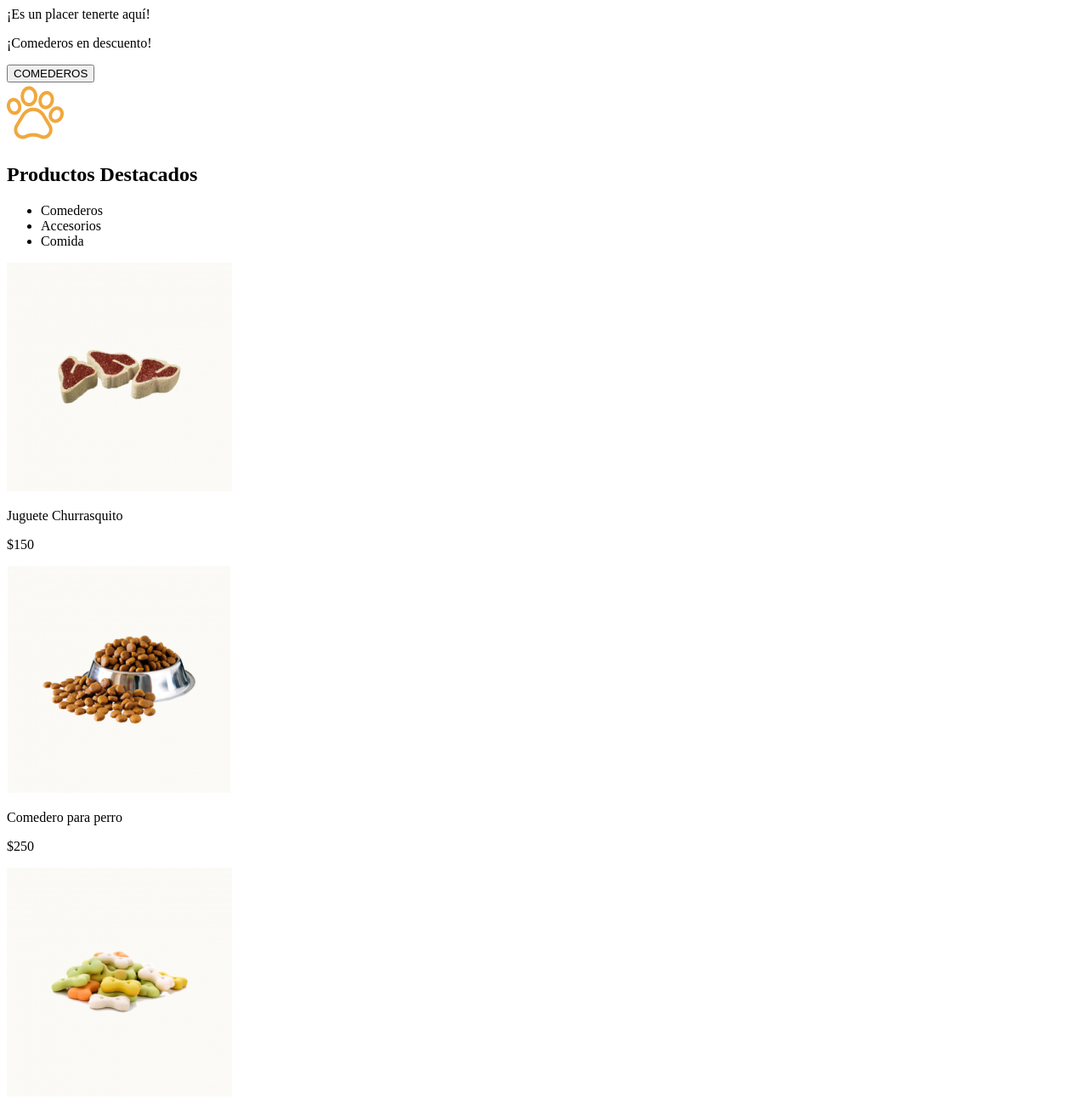
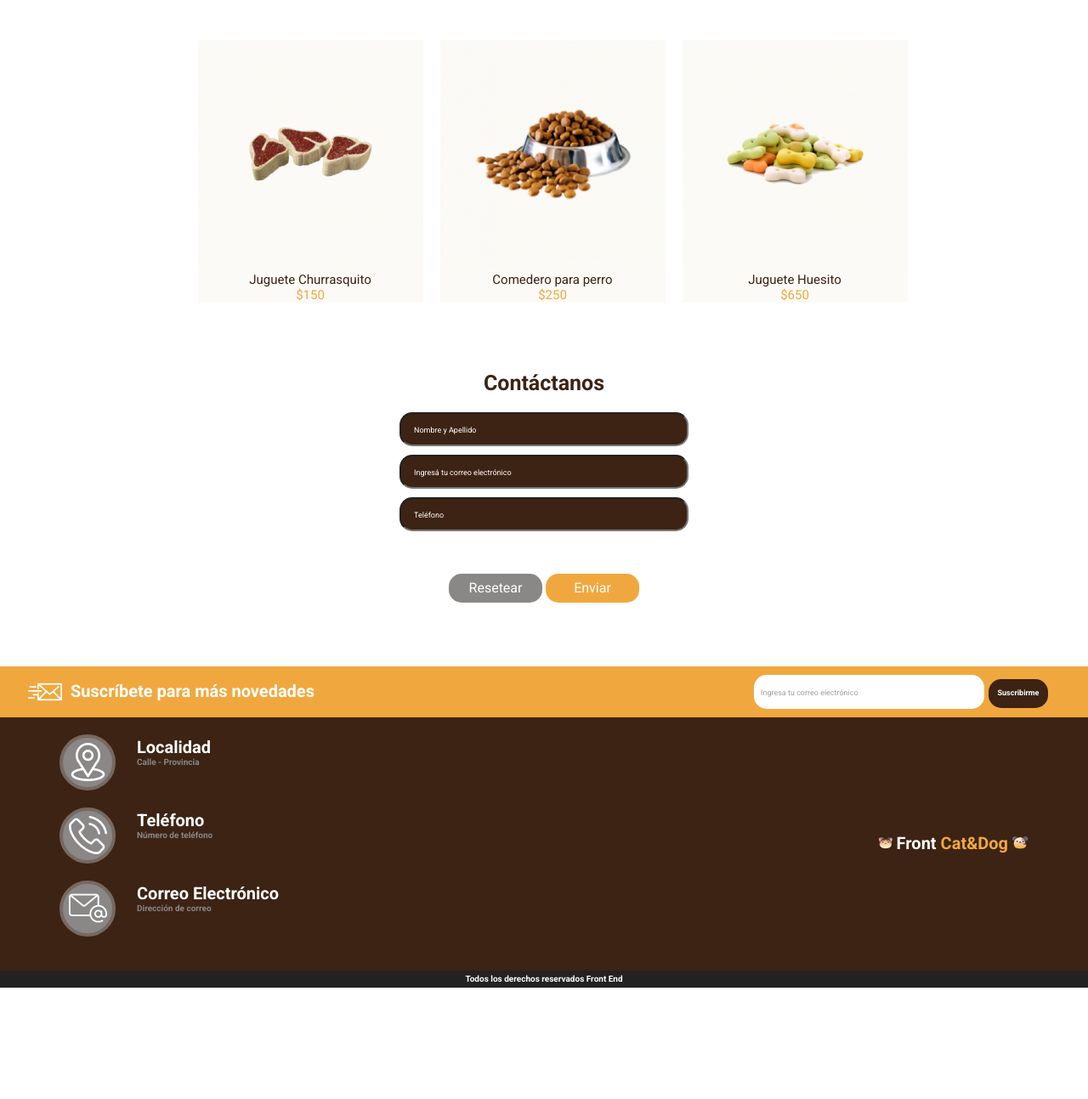
Before and after one commit to Digital-House-CTD/FrontEnd1-HTML2, a plain HTML site: page index.html in a window 1280 px wide. Shown: the part 656-1949 px from the top of the page at 85% size. After the commit the page ends 1818 px from the top, so only its background shows below. Drawn offline with Linux system fonts and the light colour scheme.

Commit message:
Aplicando estilos

```diff
--- /dev/null
+++ b/css/styles.css
@@ -0,0 +1,351 @@
+@import url('https://fonts.googleapis.com/css2?family=Roboto:wght@400;700&display=swap');
+*{
+    margin: 0;
+    padding: 0;
+    box-sizing: border-box;
+    font-family: 'Roboto', sans-serif;
+    list-style: none;
+
+}
+a{
+    text-decoration: none;
+    color: inherit;
+}
+
+/*HEADER*/
+    /*BARRA SUPERIOR*/
+    #barra-superior{
+        background-color: #222222;
+        color: #F3F3F3;
+        display: flex;
+        justify-content: space-between;
+        padding: 5px 90px;
+        font-size: 10px;
+    }
+    select {
+        background: #222222;
+        border: none;
+        font-size: 14px;
+        color: #F3F3F3;
+        font-size: 10px;
+    }
+
+    /*MENU PRINCIPAL*/
+    nav{
+        background-color: #F0A83E;
+        height: 62px;
+        color: #ffffff;
+        margin-bottom: 0;
+        padding-top: 20px;
+        padding-bottom: 20px;
+        padding-left: 90px;
+    }
+        /*Logo*/
+        .logo{
+            font-weight: 700;
+            font-size: 20px;
+            line-height: 23.44px;
+            text-decoration: none;
+            float: left;
+        }
+        .dark{
+            color: #FFFFFF;
+        }
+        .dark span{
+            color: #3C2313;
+        }
+
+        /*Navbar*/
+        nav ul{
+            overflow: hidden;
+            display: inline;
+            float: right;
+        }
+        nav li {
+            float: left;
+            padding-right: 20px;
+            font-size: 13px;
+        }
+        nav li img{
+            padding-right: 2px;
+            height: 15px;
+        }
+/*MAIN*/
+    /*Banner*/
+    #banner{
+        background-image: url("../img/bowl-and-pet-daities-on-green-background 1.png");
+        background-color: #F3F3F3;
+        margin-top: 0;
+        background-position: center;
+        background-repeat: no-repeat;
+        background-size: cover;
+        display: flex;
+        padding: 10%;
+    }
+    .banner-text{
+        display: inline;
+        margin-left: 70%;
+        color: #3C2313;
+        text-align: center;
+    }
+    .banner-main-text{
+        font-family: Roboto;
+        font-size: 30px;
+        line-height: 35px;
+        text-align: center;
+        background-color: #FFFFFF;
+        padding: 10px;
+        border-radius: 5px;
+        margin-bottom: 12px;
+        white-space: nowrap;
+
+    }
+    .banner-message {
+        font-size: 16px;
+        line-height: 18.75px;
+
+    }
+
+    .banner-text button{
+        background-color: #F0A83E;
+        padding: 15px 23px;
+        color: #FFFFFF;
+        font-size: 16px;
+        border: transparent;
+        border-radius: 5px;
+        margin-top: 12px;
+        cursor: pointer;
+    }
+
+    /*Productos*/
+    #productos{
+        margin: 20px 95px 80px 95px;
+        text-align: center;
+    }
+    #productos h2{
+        font-size: 40px;
+        color: #3C2313;
+        line-height: 46.88px;
+    }
+    #productos>img{
+        height: 71px;
+        width: auto;
+        margin-bottom: 5px;
+    }
+    #productos ul {
+        display: flex;
+        justify-content: center;
+        align-items: center;
+        font-size: 15px;
+    }
+    #productos li:not(:last-child){
+        margin-right: 31px;
+    }
+    #productos li:not(:first-child){
+        list-style-type: "- " ;
+        padding-left: 15px;
+    }
+    /*Tarjetas de productos*/
+    .cards{
+        display: flex;
+        align-items: center;
+        justify-content: center;
+        margin-top: 50px;
+        text-align: center;
+
+    }
+    .cards div{
+        margin-left: 20px;
+        background-color: #FBFAF6;
+
+    }
+
+    .cards img {
+        width: 265px;
+        height: auto;
+    }
+    .cards p {
+        font-size: 15px;
+        font-weight: 500;
+        line-height: 18px;
+        color: #3C2313;
+    }
+
+    .cards p.price {
+        color: #F0A83E;
+        margin-bottom: px;
+
+    }
+    /*Contacto*/
+    #contacto {
+        display: flex;
+        text-align: center;
+        justify-content: center;
+    }
+    #contacto h3 {
+        font-size: 25px;
+        font-weight: 700;
+        line-height: 29px;
+        color: #3C2313;
+        margin-bottom: 20px;
+    }
+
+    #contacto input{
+        display: block;
+        margin-bottom: 10px;
+        background-color: #3C2313;
+        border-radius: 15px;
+        height: 40px;
+        width: 340px;
+    }
+    #contacto input::placeholder {
+        font-size: 9px;
+        line-height: 11px;
+        text-align: left;
+        color: #FFFFFF;
+        padding-left: 15px;
+    }
+    #contacto button {
+        margin-top: 40px;
+        height: 34px;
+        width: 110px;
+        border-radius: 15px;
+        background-color: #8A8787;
+        font-size: 16px;
+        font-weight: 400;
+        line-height: 19px;
+        color: #FFFFFF;
+        border: transparent;
+        cursor: pointer;
+        margin-bottom: 75px;
+    }
+    #contacto button.cta {
+        background-color: #F0A83E;
+    }
+
+
+/*FOOTER*/
+footer{
+    background-color: #3C2313;
+    color: white;
+}
+    /*Suscripcion*/
+    .suscripcion{
+        background-color: #F0A83E;
+        height: 60px;
+        width: 100%;
+        font-size: 20px;
+        font-weight: 700;
+        line-height: 23px;
+        color: #FFFFFF;
+        display: flex;
+        justify-content: space-between;
+        align-items: center;
+        padding: 0px 47px 0px 23px;
+    }
+    .search {
+
+    }
+    .suscripcion-title {
+        display: flex;
+        align-items: center;
+        padding-left: 10px;
+
+    }
+    .suscripcion-title p {
+        padding-left:10px;
+    }
+    div.search input {
+        background-color: #FFFFFF;
+        height: 40px;
+        width: 271px;
+        border-radius: 15px;
+        border: transparent;
+    }
+    div.search input::placeholder{
+        font-size: 9px;
+        font-weight: 400;
+        line-height: 11px;
+        padding-left: 8px;
+        color: #A0A0A0;
+
+    }
+    div.search button {
+        height: 34px;
+        width: 70px;
+        border-radius: 15px;
+        background-color: #3C2313;
+        font-size: 9px;
+        font-weight: 700;
+        line-height: 11px;
+        color: #FFFFFF;
+        border: transparent;
+        cursor: pointer;
+    }
+
+    /*Container informacion*/
+    .container-information{
+        margin: 20px 70px;
+        display: flex;
+        justify-content: space-between;
+        align-items: center;
+    }
+
+    .container-information li>img {
+        height: auto;
+        width: 45px;
+    }
+
+    .container-information li>span{
+        background-color: #8A8787;
+        height: 66px;
+        width: 66px;
+        border-radius: 100%;
+        display: flex;
+        border: solid 4px #786960;
+        justify-content: center;
+        align-items: center;
+    }
+
+    footer li{
+        margin-bottom: 20px;
+        display: flex;
+    }
+    .container-information li>div{
+        padding-left: 25px;
+    }
+    .container-information div>h4{
+        font-size: 20px;
+        font-weight: 700;
+        line-height: 23px;
+        padding-top: 4px;
+    }
+
+    .container-information div>p{
+        font-size: 10px;
+        font-weight: 700;
+        line-height: 12px;
+        color: #8A8787;
+    }
+
+
+
+
+    .light{
+        color: #F0A83E;
+    }
+    .light span{
+        color: #FFFFFF;
+    }
+
+    .footer-last-bar {
+        height: 20px;
+        font-size: 10px;
+        font-weight: 700;
+        line-height: 12px;
+        text-align: center;
+        background-color: #222222;
+        display: flex;
+        justify-content: center;
+        align-items: center;
+    }
--- a/index.html
+++ b/index.html
@@ -4,71 +4,86 @@
     <meta charset="UTF-8">
     <meta http-equiv="X-UA-Compatible" content="IE=edge">
     <meta name="viewport" content="width=device-width, initial-scale=1.0">
+    <link rel="stylesheet" href="./css/styles.css">
     <title>Práctica integradora</title>
 </head>
 <body>
     <header>
-        <nav id="barra-superior">
+        <section id="barra-superior">
             <p>Grandes ofertas en comederos</p>
-            <ul>
-                <li>
+            <div>
                 <select>
                     <option value="opcion1">Inglés</option>
                     <option value="opcion2" selected>Español</option>
                     <option value="opcion3">Portugués</option>
                 </select>
-                </li>
-                <li>
+
+
                 <select>
                     <option value="opcion1">$USD</option>
                     <option value="opcion2" selected>$ARG</option>
                     <option value="opcion3">R$</option>
                 </select>
-                </li>
-            </ul>
-        </nav>
+            </div>
+        </section>
         <nav id="menu-principal">
-            <a href="#"><img src="img/Logo Clear.png" alt="Pet Cat&Dog Logo" ></a>
+            <p class="logo dark">
+                <a href="#">
+                    <img src="./img/Cat.png" alt="gato">
+                    <span>Front</span>
+                    Cat&Dog
+                    <img src="./img/Dog.png" alt="perro">
+                </a>
+            </p>
+
             <ul>
-                <li><a href="#categorias">Categorías</a></li>
-                <li><a href="#pets">Pets</a></li>
-                <li><a href="#nosotros">Nosotros</a></li>
-                <li><a href="#contacto">Contactanos</a></li>
+                <li><a href="#categorias"> <img src="img/pawprint-icon.png" alt="Patita" >Categorías</a></li>
+                <li><a href="#pets"><img src="img/pawprint-icon.png" alt="Patita" >Pets</a></li>
+                <li><a href="#nosotros"><img src="img/pawprint-icon.png" alt="Patita" >Nosotros</a></li>
+                <li><a href="#contacto"><img src="img/pawprint-icon.png" alt="Patita" >Contactanos</a></li>
             </ul>
         </nav>
     </header>
 
     <main>
         <section id="banner">
-            <img src="img/bowl-and-pet-daities-on-green-background 1.png" alt="" >
-            <p>¡Es un placer tenerte aquí!</p>
-            <p>¡Comederos en descuento!</p>
+            <div class="banner-text">
+                <p class="banner-main-text">¡Es un placer tenerte aquí!</p>
+                <p class="banner-message">¡Comederos en descuento!</p>
+                <a href="#">
                     <button>COMEDEROS</button>
+                </a>
+            </div>
+
         </section>
 
         <section id="productos">
             <img src="img/pawprint 1.png" alt="patita">
             <h2>Productos Destacados</h2>
+
             <ul>
                 <li>Comederos</li>
                 <li>Accesorios</li>
                 <li>Comida</li>
             </ul>
+
+            <section class="cards">
                 <div id="card1">
                     <img src="img/churrasquito.png" alt="Imagen producto 1">
                     <p>Juguete Churrasquito</p>
-                <p>$150</p>
+                    <p class="price">$150</p>
                 </div>
                 <div id="card2">
                     <img src="img/comedero.png" alt="Imagen producto 1">
                     <p>Comedero para perro</p>
-                <p>$250</p>
+                    <p class="price">$250</p>
                 </div>
                 <div id="card3">
                     <img src="img/Huesito.png" alt="Imagen producto 1">
                     <p>Juguete Huesito</p>
-                <p>$650</p>
+                    <p class="price">$650</p>
                 </div>
+            </section>
 
         </section>
         <section id="contacto">
@@ -78,33 +93,62 @@
                 <input type="text" placeholder="Ingresá tu correo electrónico">
                 <input type="text" placeholder="Teléfono">
                 <button>Resetear</button>
-                <button>Enviar</button>
+                <button class="cta">Enviar</button>
             </form>
         </section>
+
+    </main>
+
+<footer>
     <section id="informacion">
-            <div>
+        <div class="suscripcion">
+            <span class="suscripcion-title">
+                <img src="./img/enviar-correo 1.png" alt="suscripcion">
                 <p>Suscríbete para más novedades</p>
+            </span>
+
+            <div class="search">
                 <input type="text" placeholder="Ingresa tu correo electrónico">
-                <button>Suscribirme</button>
+                <a href=""><button>Suscribirme</button></a>
             </div>
+        </div>
+
+        <section class="container-information">
+            <ul >
+                <li>
+                    <span><img src="./img/localidad.png" alt="ubicacion"></span>
                     <div>
                         <h4>Localidad</h4>
                         <p>Calle - Provincia</p>
                     </div>
+                </li>
+                <li>
+                    <span><img src="./img/phone.png" alt="telefono"></span>
                     <div>
                         <h4>Teléfono</h4>
                         <p>Número de teléfono</p>
                     </div>
+                </li>
+                <li>
+                    <span><img src="./img/mail.png" alt="correo"></span>
                     <div>
                         <h4>Correo Electrónico</h4>
                         <p>Dirección de correo</p>
                     </div>
-            <a href="#"><img src="img/Logo.png" alt="Imagen logo" ></a>
+                </li>
+            </ul>
+
+            <a href="#">
+                <p class="logo light">
+                    <img src="./img/Cat.png" alt="gato">
+                    <span>Front</span>
+                        Cat&Dog
+                    <img src="./img/Dog.png" alt="perro">
+                </p>
+            </a>
         </section>
-    </main>
-
-<footer>
-    <p>Todos los derechos reservados Front End</p>
+    </section>
+    <p class="footer-last-bar">Todos los derechos reservados Front End</p>
 </footer>
 
 
```
Also changed, not shown: img/Cat.png (added), img/Dog.png (added), img/enviar-correo 1.png (added), img/localidad.png (added), img/mail.png (added), img/pawprint-icon.png (added), img/phone.png (added). Lines whose indentation alone changed are shown as unchanged.
